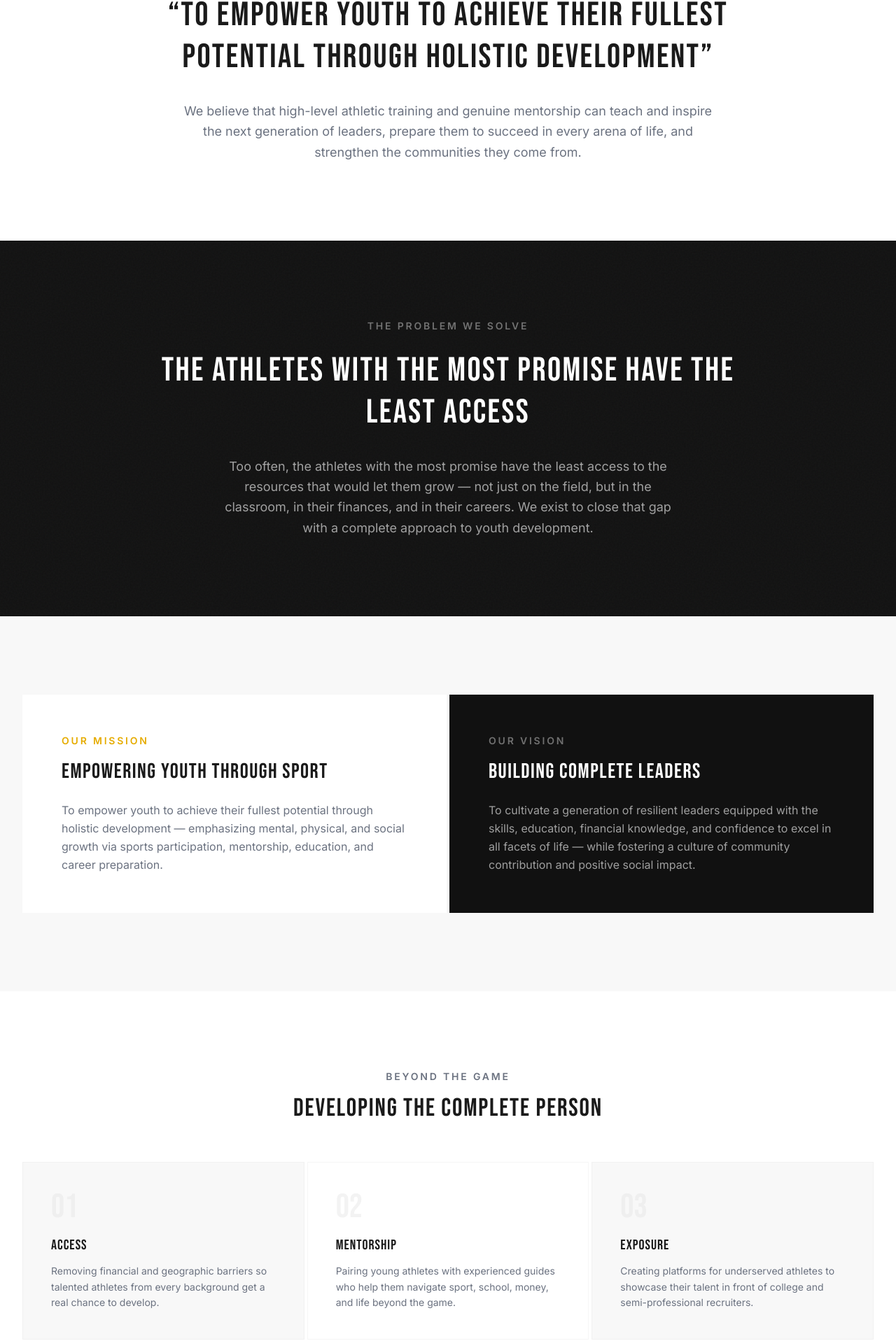
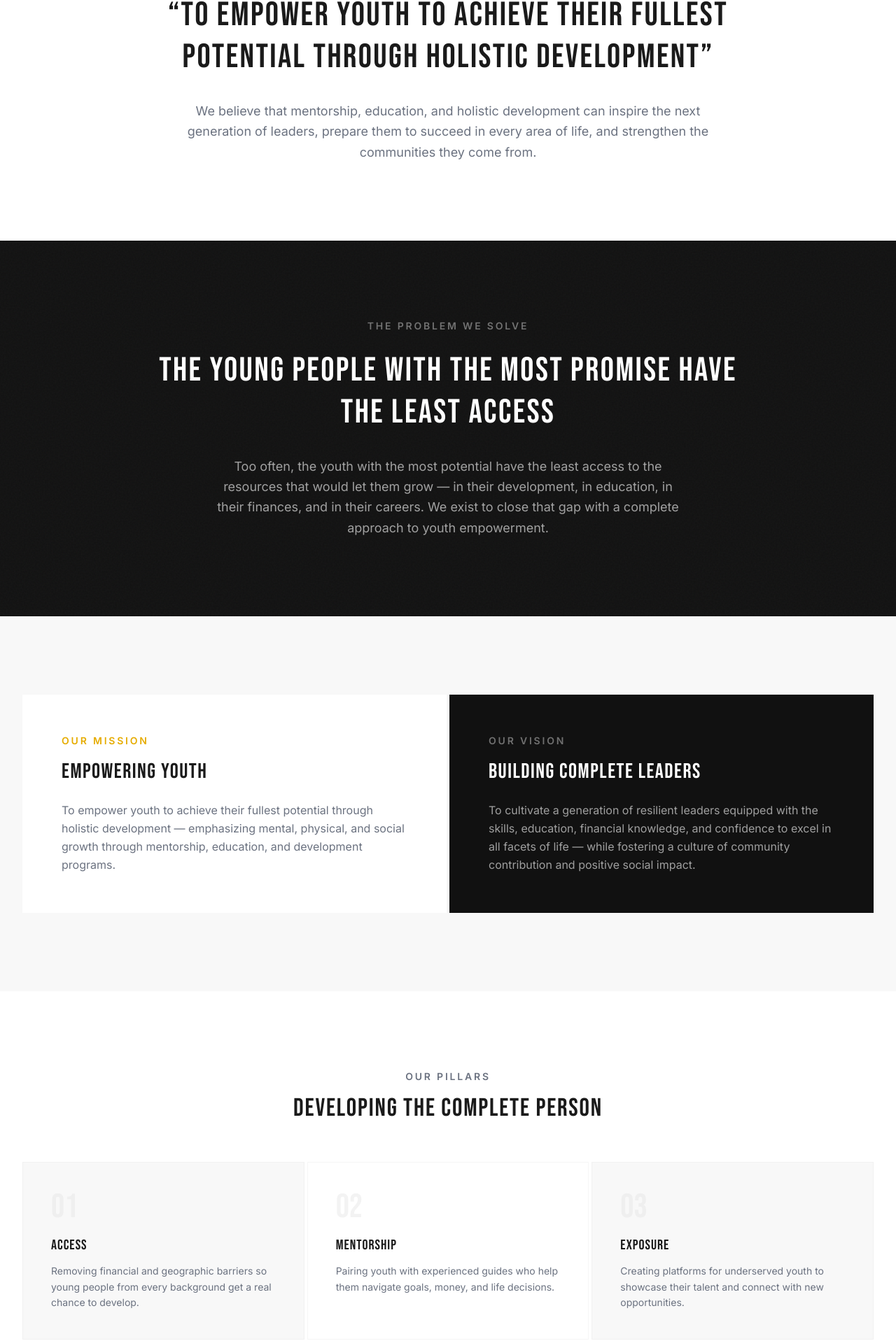
Before and after one commit to G6perform/defineyourself, a Next.js app: page /mission in a window 1280 px wide. Shown: the part 701-2618 px from the top of the page at 70% size. Built offline with nearby package versions, Linux system fonts and the light colour scheme.

Commit message:
Broaden language to youth empowerment across site

```diff
--- a/src/app/mission/page.tsx
+++ b/src/app/mission/page.tsx
@@ -4,33 +4,33 @@ import { images } from "@/lib/images";
 export const metadata = {
   title: "Our Mission | Define Yourself Inc.",
   description:
-    "Define Yourself Inc. empowers youth through sport, mentorship, education, financial literacy, and career development. 501(c)(3) non-profit in Sacramento, CA.",
+    "Define Yourself Inc. empowers youth through mentorship, education, financial literacy, and career development. 501(c)(3) non-profit in Sacramento, CA.",
 };
 
 const values = [
   {
     title: "Access",
-    desc: "Removing financial and geographic barriers so talented athletes from every background get a real chance to develop.",
+    desc: "Removing financial and geographic barriers so young people from every background get a real chance to develop.",
   },
   {
     title: "Mentorship",
-    desc: "Pairing young athletes with experienced guides who help them navigate sport, school, money, and life beyond the game.",
+    desc: "Pairing youth with experienced guides who help them navigate goals, money, and life decisions.",
   },
   {
     title: "Exposure",
-    desc: "Creating platforms for underserved athletes to showcase their talent in front of college and semi-professional recruiters.",
+    desc: "Creating platforms for underserved youth to showcase their talent and connect with new opportunities.",
   },
   {
     title: "Education",
-    desc: "Academic support, tutoring, and college preparation that keeps athletes on track in the classroom — because development starts with the mind.",
+    desc: "Academic support, tutoring, and preparation that keeps young people on track — because development starts with the mind.",
   },
   {
     title: "Financial Literacy",
-    desc: "Teaching athletes how to budget, build credit, and make smart financial decisions — skills they'll carry long after the final whistle.",
+    desc: "Teaching youth how to budget, build credit, and make smart financial decisions — skills they'll carry for life.",
   },
   {
     title: "Career Readiness",
-    desc: "Preparing athletes for life after sport with career counseling, resume workshops, networking, and exposure to professional pathways.",
+    desc: "Preparing young people for professional success with career counseling, resume workshops, networking, and exposure to pathways.",
   },
 ];
 
@@ -41,7 +41,7 @@ export default function Mission() {
       <section className="relative h-[400px] md:h-[500px] overflow-hidden">
         <Image
           src={images.missionHero}
-          alt="Youth athletes celebrating"
+          alt="Youth celebrating"
           fill
           className="object-cover"
           sizes="100vw"
@@ -65,7 +65,7 @@ export default function Mission() {
             &ldquo;TO EMPOWER YOUTH TO ACHIEVE THEIR FULLEST POTENTIAL THROUGH HOLISTIC DEVELOPMENT&rdquo;
           </blockquote>
           <p className="text-text-gray text-lg leading-relaxed max-w-3xl mx-auto">
-            We believe that high-level athletic training and genuine mentorship can teach and inspire the next generation of leaders, prepare them to succeed in every arena of life, and strengthen the communities they come from.
+            We believe that mentorship, education, and holistic development can inspire the next generation of leaders, prepare them to succeed in every area of life, and strengthen the communities they come from.
           </p>
         </div>
       </section>
@@ -77,10 +77,10 @@ export default function Mission() {
             The Problem We Solve
           </p>
           <h2 className="font-display text-3xl md:text-5xl tracking-wider mb-8 leading-tight">
-            THE ATHLETES WITH THE MOST PROMISE HAVE THE LEAST ACCESS
+            THE YOUNG PEOPLE WITH THE MOST PROMISE HAVE THE LEAST ACCESS
           </h2>
           <p className="text-white/60 text-lg leading-relaxed max-w-2xl mx-auto">
-            Too often, the athletes with the most promise have the least access to the resources that would let them grow — not just on the field, but in the classroom, in their finances, and in their careers. We exist to close that gap with a complete approach to youth development.
+            Too often, the youth with the most potential have the least access to the resources that would let them grow — in their development, in education, in their finances, and in their careers. We exist to close that gap with a complete approach to youth empowerment.
           </p>
         </div>
       </section>
@@ -94,10 +94,10 @@ export default function Mission() {
                 Our Mission
               </p>
               <h3 className="font-display text-2xl md:text-3xl tracking-wider text-text-dark mb-6">
-                EMPOWERING YOUTH THROUGH SPORT
+                EMPOWERING YOUTH
               </h3>
               <p className="text-text-gray leading-relaxed">
-                To empower youth to achieve their fullest potential through holistic development — emphasizing mental, physical, and social growth via sports participation, mentorship, education, and career preparation.
+                To empower youth to achieve their fullest potential through holistic development — emphasizing mental, physical, and social growth through mentorship, education, and development programs.
               </p>
             </div>
             <div className="bg-charcoal p-10 md:p-14">
@@ -120,7 +120,7 @@ export default function Mission() {
         <div className="max-w-7xl mx-auto px-4 sm:px-6 lg:px-8">
           <div className="text-center mb-14">
             <p className="text-text-gray text-sm font-semibold uppercase tracking-[0.2em] mb-4">
-              Beyond The Game
+              Our Pillars
             </p>
             <h2 className="font-display text-3xl md:text-4xl tracking-wider text-text-dark">
               DEVELOPING THE COMPLETE PERSON
@@ -147,19 +147,19 @@ export default function Mission() {
         </div>
       </section>
 
-      {/* Education & Life After Sport */}
+      {/* Life Skills */}
       <section className="py-20 md:py-28 bg-off-white">
         <div className="max-w-7xl mx-auto px-4 sm:px-6 lg:px-8">
           <div className="grid grid-cols-1 md:grid-cols-2 gap-1">
             <div className="bg-charcoal p-10 md:p-14 flex flex-col justify-center">
               <p className="text-white/40 text-sm font-semibold uppercase tracking-[0.2em] mb-4">
-                Life After Sport
+                Beyond Today
               </p>
               <h3 className="font-display text-2xl md:text-3xl tracking-wider text-white mb-6">
-                THE GAME DOESN&apos;T LAST FOREVER. THE LESSONS SHOULD.
+                THE SKILLS THAT LAST A LIFETIME
               </h3>
               <p className="text-white/60 leading-relaxed">
-                Most athletic careers end. We prepare our athletes for what comes next — with financial literacy training, career counseling, educational support, and professional networking. When the game is over, our athletes are ready.
+                We prepare young people for what comes next — with financial literacy, career counseling, educational support, and professional mentorship. When the program ends, our youth are ready for whatever life brings.
               </p>
             </div>
             <div className="bg-white p-10 md:p-14 flex flex-col justify-center">
@@ -169,7 +169,7 @@ export default function Mission() {
                     FINANCIAL LITERACY
                   </h4>
                   <p className="text-text-gray text-sm leading-relaxed">
-                    Budgeting, credit building, investing basics, and smart money decisions — taught early so athletes are financially prepared whether they go pro or not.
+                    Budgeting, credit building, investing basics, and smart money decisions — taught early so youth are financially prepared for adulthood.
                   </p>
                 </div>
                 <div>
@@ -177,7 +177,7 @@ export default function Mission() {
                     CAREER COUNSELING
                   </h4>
                   <p className="text-text-gray text-sm leading-relaxed">
-                    Resume workshops, interview prep, industry exposure, and professional mentorship — building pathways to careers in and beyond sport.
+                    Resume workshops, interview prep, industry exposure, and professional mentorship — building pathways to fulfilling careers.
                   </p>
                 </div>
                 <div>
@@ -185,7 +185,7 @@ export default function Mission() {
                     ACADEMIC SUPPORT
                   </h4>
                   <p className="text-text-gray text-sm leading-relaxed">
-                    Tutoring, study skills, college prep, and academic accountability — because the strongest athletes are students first.
+                    Tutoring, study skills, college prep, and academic accountability — because strong futures start with strong foundations.
                   </p>
                 </div>
               </div>
@@ -201,7 +201,7 @@ export default function Mission() {
             EVERY DOLLAR GOES TOWARD LEVELING THE PLAYING FIELD
           </h2>
           <p className="text-white/60 max-w-2xl mx-auto mb-10 text-lg leading-relaxed">
-            Your contribution helps a young athlete attend a camp that changes their trajectory, earn a scholarship, find a mentor, learn to manage their money, and prepare for a career beyond the game.
+            Your contribution helps a young person earn a scholarship, find a mentor, learn to manage their money, and build a foundation for their future.
           </p>
           <div className="flex flex-col sm:flex-row gap-4 justify-center">
             <a
```
